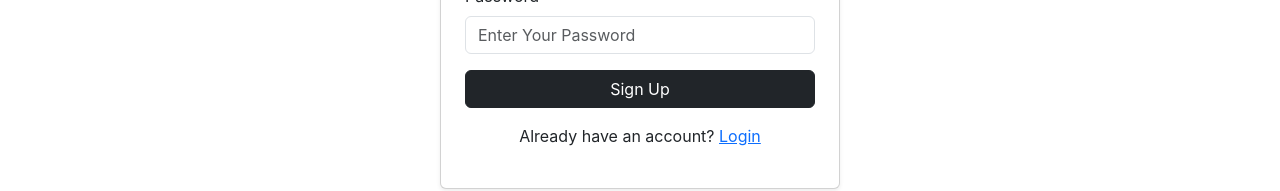
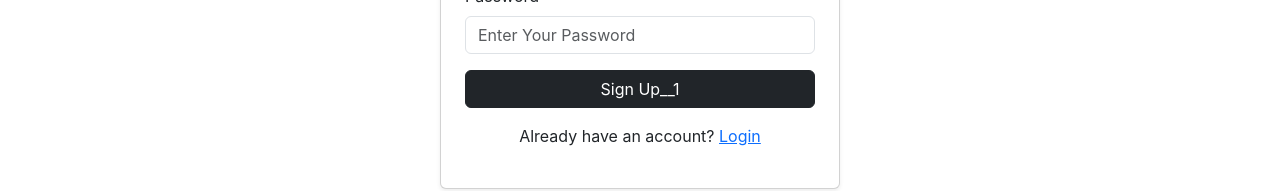
Before and after one commit to Ankur2903/deploy-MI-test, a React (Create React App) app in the folder mi-1/: page /signup in a window 1280 px wide. Shown: the part 550-741 px from the top of the page. Built offline with nearby package versions, Linux system fonts and the light colour scheme; the HTML template or start-up script is replaced by a standard one.

Commit message:
Update Signup.js

```diff
--- a/mi-1/src/component/Signup.js
+++ b/mi-1/src/component/Signup.js
@@ -98,7 +98,7 @@ function Signup() {
                 onChange={handleChange}
               />
             </div>
-            <button type="submit" className="btn btn-dark w-100">Sign Up</button>
+            <button type="submit" className="btn btn-dark w-100">Sign Up__1</button>
           </fieldset>
         </form>
         <ToastContainer/>
```
